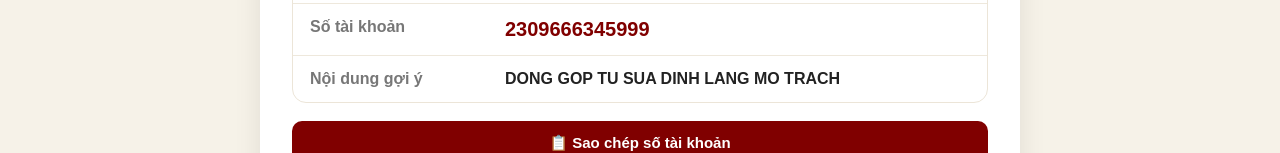
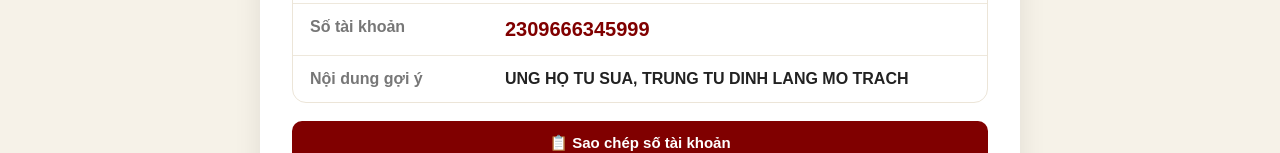
Before and after one commit to vuthuanltsmt/motrach-heritage, a plain HTML site: page pages/donate.html in a window 1280 px wide. Shown: the part 1217-1370 px from the top of the page. Drawn offline with Linux system fonts and the light colour scheme; a script that the page names is missing.

Commit message:
Sua noi dung chuyen khoan dinh lang

```diff
--- a/pages/donate.html
+++ b/pages/donate.html
@@ -588,7 +588,7 @@
                 </div>
 
                 <div class="bank-value">
-                    DONG GOP TU SUA DINH LANG MO TRACH
+                    UNG HỌ TU SUA, TRUNG TU DINH LANG MO TRACH
                 </div>
 
             </div>
```
